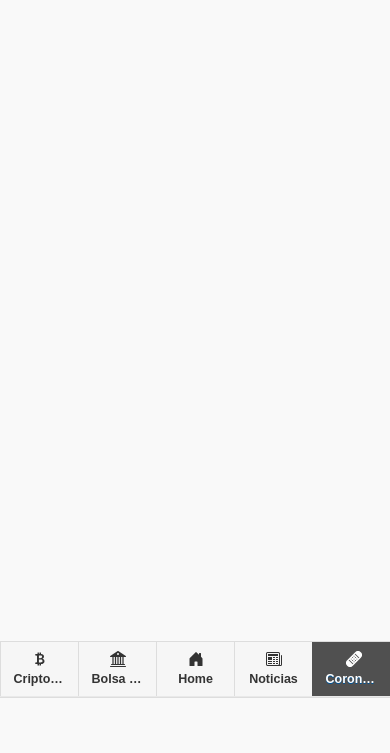
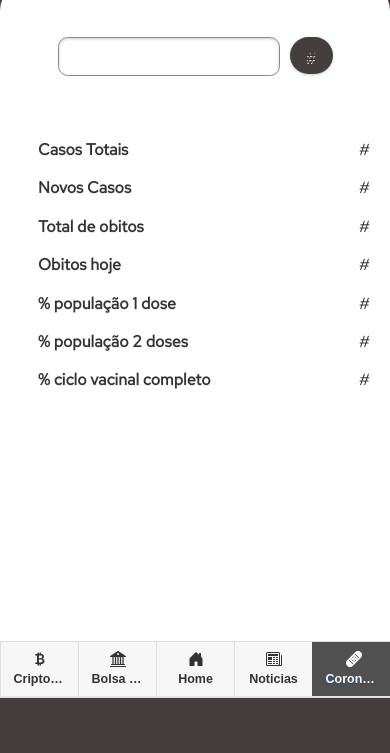
Before and after one commit to MarcioRK/FinanceMarketData, a website: page FinanceMarketData/www/html/Coronavirus.html in a window 390 px wide. Shown: the part 147-900 px from the top of the page. Before the commit the page ends 844 px from the top, so only its background shows below. Drawn offline with Linux system fonts and the light colour scheme.

Commit message:
layout tela covid

```diff
--- /dev/null
+++ b/FinanceMarketData/www/css/CoronaVirus.css
@@ -0,0 +1,33 @@
+#BuscarPaisCovid {
+    display: flex;
+    flex-direction: row;
+    justify-content: center;
+    margin-top: 3em;
+    margin-bottom: 50px;
+}
+
+#btnBuscarPaisCovid {
+    width: 43px;
+    height: 37px;
+    border-style: none;
+    background-color: #453E3E;
+    border-radius: 25px;
+    margin-left: 10px;
+}
+
+#txtPaisCovid {
+    width: 220px;
+    height: 37px;
+}
+
+.DadosCovide{
+    font-family: 'Red Hat Text', sans-serif;
+    display: flex;
+    justify-content: space-between;
+    margin-left: 38px;
+    margin-right: 20px;
+    font-style: normal;
+    font-weight: 400;
+    font-size: 24px;
+    line-height: 32px;
+}
--- a/FinanceMarketData/www/html/Coronavirus.html
+++ b/FinanceMarketData/www/html/Coronavirus.html
@@ -19,18 +19,63 @@
     <link rel="stylesheet" href="../css/index.css">
     <link rel="stylesheet" href="../assets/jquery.mobile.icons.min.css">
     <link rel="stylesheet" href="../assets/theme.min.css">
+    <link rel="stylesheet" href="../css/header.css">
+    <link rel="stylesheet" href="../css/CoronaVirus.css">
+
 
     <script src="../js/index.js"></script>
     <script src="../assets/jquery-1.11.1.min.js"></script>
     <script src="../assets/jquery.mobile-1.4.5.min.js"></script>
 
+    <link rel="preconnect" href="https://fonts.googleapis.com/%22%3E">
+    <link rel="preconnect" href="https://fonts.gstatic.com/" crossorigin>
+    <link href="https://fonts.googleapis.com/css2?family=Red+Hat+Text&display=swap" rel="stylesheet">
+
     <title>Finance Market Data</title>
 </head>
 
 <body>
-    <div data-role="page" id="pageHome">
-        <div data-role="header" id="header">
-            <h1>Coronavirus</h1>
+    <div data-role="page" class="pageHeaderBackground">
+        <div id="Tela" class="flex-container">
+            <header>
+                <h1 id="Titulo">Corona Vírus</h1>
+            </header>
+            <div id="Conteudo">
+                <div id="BuscarPaisCovid">
+                    <input id="txtPaisCovid">
+                    <button id="btnBuscarPaisCovid" value="Submit" o>#</button>
+                </div>
+                <div id="RespostaPaisCovid">
+                    <div class="DadosCovide">
+                        <h6>Casos Totais</h6>
+                        <label id="txtCasosTotais">#</label>
+                    </div>
+                    <div class="DadosCovide">
+                        <h6>Novos Casos</h6>
+                        <label id="DadosCovide" >#</label>
+                    </div>
+                    <div class="DadosCovide">
+                        <h6>Total de obitos</h6>
+                        <label id="txtTotalObito" >#</label>
+                    </div>
+                    <div class="DadosCovide">
+                        <h6>Obitos hoje</h6>
+                        <label id="txtObitosHoje" >#</label>
+                    </div>
+                    <div class="DadosCovide">
+                        <h6>% população 1 dose</h6>
+                        <label id="txtPopulacao1Dose" >#</label>
+                    </div>
+                    <div class="DadosCovide">
+                        <h6>% população 2 doses</h6>
+                        <label id="txtPopulacao2Dose">#</label>
+                    </div>
+                    <div class="DadosCovide">
+                        <h6>% ciclo vacinal completo</h6>
+                        <label id="txtPopulacaoImunizada">#</label>
+                    </div>
+                </div>
+            </div>
         </div>
 
 
```
